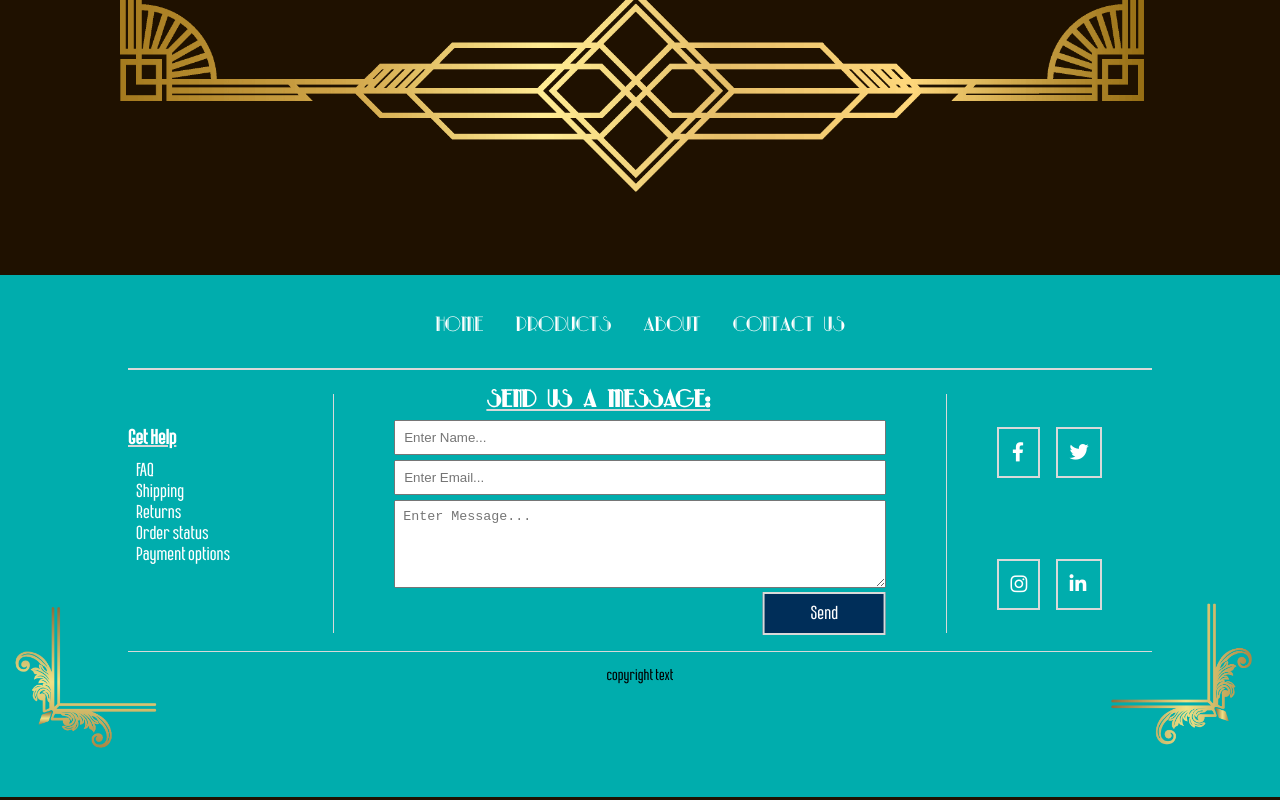
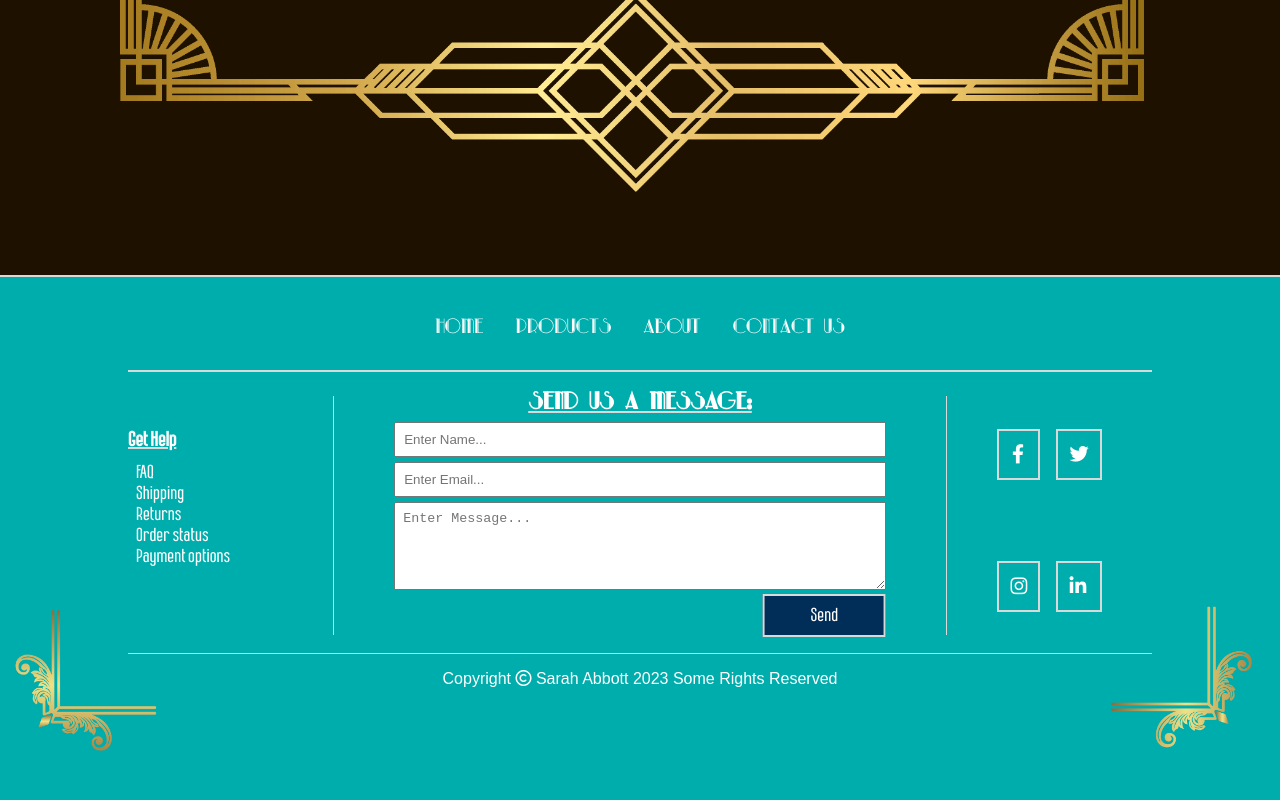
Before and after one commit to J0rdan-Abbott/Art-Deco-E-Commerce, a plain HTML site: page index.html in a window 1280 px wide. Shown: the part 926-1726 px from the top of the page. Drawn offline with Linux system fonts and the light colour scheme.

Commit message:
footer update

```diff
--- a/index.html
+++ b/index.html
@@ -89,7 +89,7 @@
 
             <!-- copyright -->
             <div class="copyright">
-                <p>copyright text</p>
+                <p>Copyright <i class="fa-regular fa-copyright"></i> Sarah Abbott 2023 Some Rights Reserved</p>
             </div>
         </div>
     </footer>
--- a/styles.css
+++ b/styles.css
@@ -159,6 +159,7 @@ body {
 .footer {
     background: #00adad;
     padding: 0.4rem 0 7rem 0;
+    border-top: 2px solid #d9d9d9;
 }
 
 .footer-container {
@@ -246,7 +247,6 @@ body {
 }
 
 .form h1 {
-    width: 50%;
     align-self: center;
     text-decoration: underline #d9d9d9;
     font-family: art-deco-title;
@@ -344,9 +344,10 @@ body {
 .copyright {
     grid-area: 3 / 1;
     grid-column: span 3;
-    color: black;
+    color: var(--color);
     display: flex;
     justify-content: center;
     padding-top: 1rem;
     border-top: 1px solid #d9d9d9;
+    font-family: Arial, Helvetica, sans-serif;
 }
```
